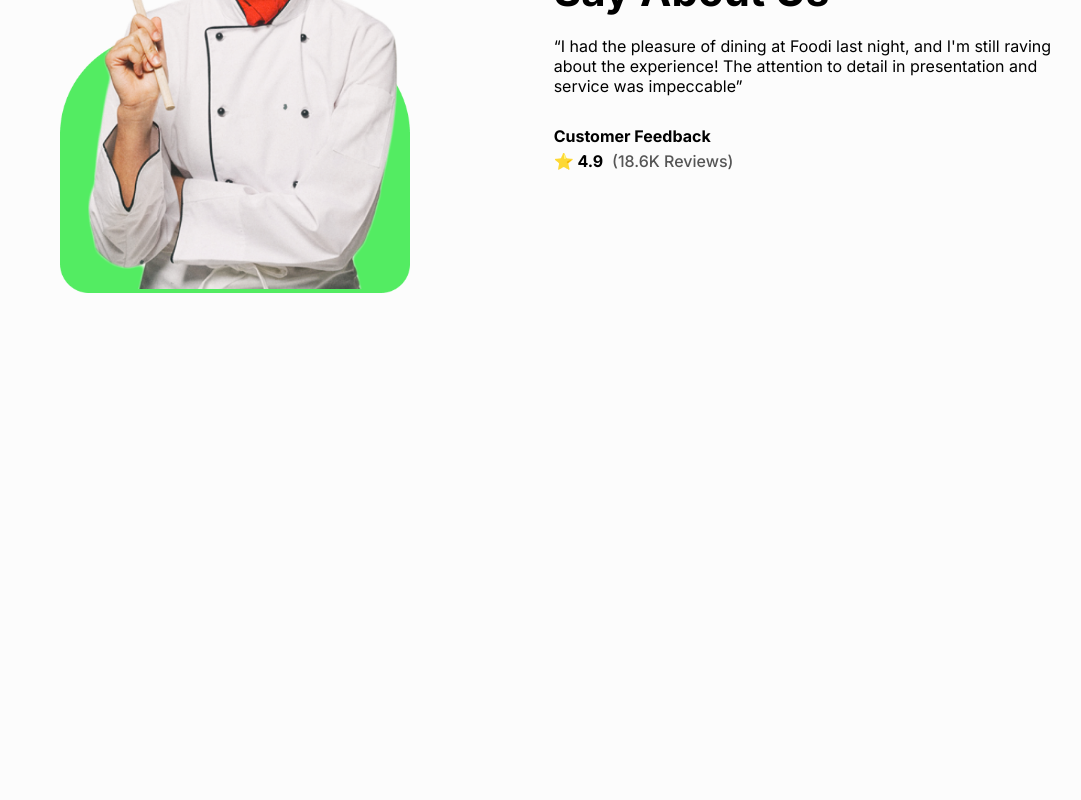
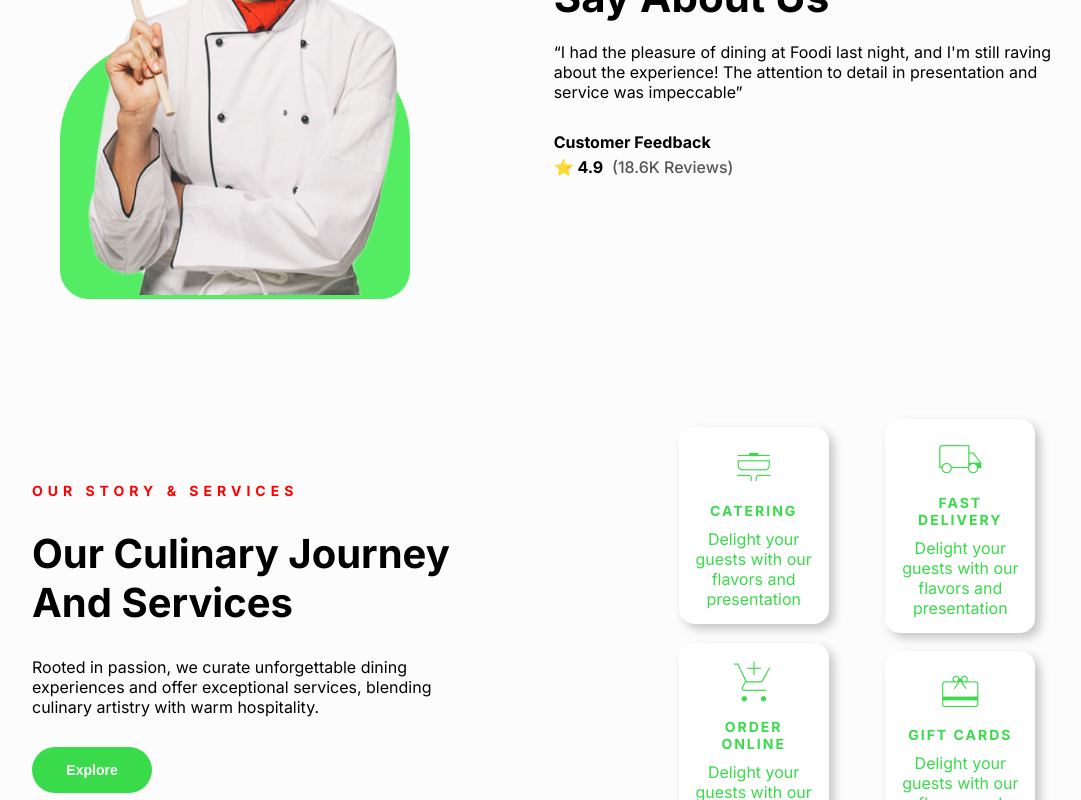
Before and after one commit to razeeth11/Restaurant_React, a React (Vite) app: page / in a window 1280 px wide. Shown: the part 2000-2800 px from the top of the page, without its empty margins (83-1164 px from the left). Before the commit the page ends 2313 px from the top, so only its background shows below. Built offline with nearby package versions, Linux system fonts and the light colour scheme.

Commit message:
Services-comp

```diff
--- a/src/App.css
+++ b/src/App.css
@@ -1,83 +1,83 @@
-@import url('https://fonts.googleapis.com/css2?family=Poppins:wght@400;500;600&display=swap');
+@import url("https://fonts.googleapis.com/css2?family=Poppins:wght@400;500;600&display=swap");
 
-*{
+* {
   padding: 0%;
   margin: 0%;
 }
 
-html{
+html {
   scroll-behavior: smooth;
 }
 
-body{
-  font-family: 'Inter', sans-serif;
+body {
+  font-family: "Inter", sans-serif;
   background: rgba(231, 231, 231, 0.123);
 }
 
 /* -----------------------NAV-BAR------------------------- */
 
-nav{
+nav {
   display: flex;
   align-items: center;
   justify-content: space-between;
-  font-family: 'Poppins', sans-serif;
-  padding:  20px 80px;
+  font-family: "Poppins", sans-serif;
+  padding: 20px 80px;
 }
 
-.logo-sec{
+.logo-sec {
   display: flex;
   align-items: center;
 }
 
-.logo-sec  img:nth-child(1){
-  background-color: #39DB4A;
+.logo-sec img:nth-child(1) {
+  background-color: #39db4a;
   padding: 5px;
   border-radius: 5px;
 }
 
-.nav-sec a{
+.nav-sec a {
   list-style-type: none;
   text-decoration: none;
-  font-size:16px;
+  font-size: 16px;
   font-weight: 500;
-  color: #4A4A4A;
+  color: #4a4a4a;
 }
 
-.nav-sec li{
+.nav-sec li {
   display: flex;
   align-items: center;
   gap: 5px;
 }
 
-.nav-sec a:hover{
-  color: #39DB4A;
+.nav-sec a:hover {
+  color: #39db4a;
 }
 
-.nav-sec .material-symbols-outlined{
-  color: #39DB4A;
+.nav-sec .material-symbols-outlined {
+  color: #39db4a;
 }
 
-.nav-sec ul{
+.nav-sec ul {
   display: flex;
   align-items: center;
-  gap:40px;
+  gap: 40px;
 }
 
-.contact-sec{
+.contact-sec {
   display: flex;
   align-items: center;
   gap: 20px;
 }
 
-.contact-sec .material-symbols-outlined{
-  font-size:20px
+.contact-sec .material-symbols-outlined {
+  font-size: 20px;
 }
 
-.contact-sec .material-symbols-outlined:hover{
+.contact-sec .material-symbols-outlined:hover {
   cursor: pointer;
 }
 
-.contact-sec button{
+.contact-sec button {
   display: flex;
   align-items: center;
   gap: 10px;
@@ -85,16 +85,16 @@ nav{
   color: white;
   outline: none;
   border: none;
-  background: #39DB4A;
+  background: #39db4a;
   border-radius: 40px;
   padding: 8px 15px;
   cursor: pointer;
-  font-family: 'Poppins', sans-serif;
+  font-family: "Poppins", sans-serif;
 }
 
 /* ---------------------------MAIN-DIV------------------------------ */
 
-main{
+main {
   display: flex;
   align-items: center;
   justify-content: space-between;
@@ -103,37 +103,37 @@ main{
   padding: 20px 80px;
 }
 
-.left-div{
+.left-div {
   display: flex;
   flex-direction: column;
   gap: 30px;
 }
 
-.food{
-  color:#39DB4A
+.food {
+  color: #39db4a;
 }
 
-.marketing-head{
-  font-size:48px;
+.marketing-head {
+  font-size: 48px;
   width: 450px;
   line-height: 60px;
 }
 
-.marketing-para{
+.marketing-para {
   font-size: 18px;
   font-weight: 500;
-  color: #4A4A4A;
+  color: #4a4a4a;
   line-height: 30px;
   width: 450px;
 }
 
-.order-buttons{
+.order-buttons {
   display: flex;
   align-items: center;
-  gap: 20px
+  gap: 20px;
 }
 
-.watch{
+.watch {
   display: flex;
   align-items: center;
   gap: 10px;
@@ -144,7 +144,7 @@ main{
   cursor: pointer;
 }
 
-.watch span{
+.watch span {
   background-color: white;
   border-radius: 50%;
   padding: 5px;
@@ -152,39 +152,39 @@ main{
   cursor: pointer;
 }
 
-.play-btn{
-  font-size:35px;
+.play-btn {
+  font-size: 35px;
   margin-left: 10px;
 }
 
-.order{
+.order {
   border: none;
   padding: 15px 30px;
   border-radius: 50px;
   font-size: 14px;
   font-weight: 500;
   color: white;
-  background: #39DB4A;
+  background: #39db4a;
   cursor: pointer;
 }
 
-.order:hover{
+.order:hover {
   background: #1ab82a;
   box-shadow: 5px 5px 15px #39db4970;
 }
 
-.ellipse{
+.ellipse {
   position: relative;
 }
 
-.ellipse-circle{
+.ellipse-circle {
   position: absolute;
   z-index: -1;
   right: 0px;
   bottom: 0px;
 }
 
-.spicy{
+.spicy {
   position: absolute;
   z-index: 2;
   top: 150px;
@@ -196,11 +196,11 @@ main{
   background: white;
 }
 
-.recommend img{
+.recommend img {
   border-radius: 5px;
 }
 
-.recommend-foods{
+.recommend-foods {
   position: absolute;
   bottom: 0px;
   left: 100px;
@@ -209,7 +209,7 @@ main{
   gap: 30px;
 }
 
-.recommend{
+.recommend {
   display: flex;
   align-items: center;
   justify-content: flex-start;
@@ -222,13 +222,13 @@ main{
   font-weight: 600;
 }
 
-.recommend-card{
+.recommend-card {
   display: flex;
   flex-direction: column;
   gap: 3px;
 }
 
-.dollar-sign{
+.dollar-sign {
   color: red;
   margin-right: 5px;
   font-weight: 700;
@@ -236,17 +236,18 @@ main{
 
 /* ---------------------------CATEGORIES SEC----------------- */
 
-.categories-sec{
+.categories-sec {
   display: flex;
   flex-direction: column;
-  justify-content: center;
+  align-items: center;
   flex-wrap: wrap;
   gap: 50px;
   margin: 80px 0;
   text-align: center;
 }
 
-.categories-lines p,.special-lines p{
+.categories-lines p,
+.special-lines p {
   color: red;
   letter-spacing: 5px;
   font-weight: 700;
@@ -255,11 +256,12 @@ main{
   text-align: center;
 }
 
-.categories-lines h1,.special-lines h1{
+.categories-lines h1,
+.special-lines h1 {
   font-size: 30px;
 }
 
-.category{
+.category {
   padding: 20px;
   border-radius: 10px;
   width: 150px;
@@ -269,50 +271,51 @@ main{
   transition: 300ms;
 }
 
-.category:hover{
-   scale: 1.07;
+.category:hover {
+  scale: 1.07;
 }
 
-.categories-img{
+.categories-img {
   display: flex;
   justify-content: center;
   align-items: center;
+  flex-wrap: wrap;
   gap: 40px;
 }
 
-.category img{
+.category img {
   width: 65px;
   height: 65px;
   object-fit: cover;
-  background:#C1F1C6;
-  padding:  15px;
+  background: #c1f1c6;
+  padding: 15px;
   border-radius: 50%;
 }
 
-.dish-variety{
+.dish-variety {
   font-size: 14px;
   font-weight: 700;
   padding: 5px 0;
 }
 
-.special-sec{
+.special-sec {
   display: flex;
   flex-direction: column;
-  justify-content: center;
+  flex-wrap: wrap;
   align-items: center;
   padding: 20px 80px;
 }
 
-.special-img img{
+.special-img img {
   margin: 0 auto;
 }
 
-.special-img .heart{
+.special-img .heart {
   position: absolute;
   top: 0;
   right: 0;
   padding: 10px;
-  background: #39DB4A;
+  background: #39db4a;
   border-radius: 0 20px;
   color: white;
   font-size: 20px;
@@ -320,11 +323,11 @@ main{
   transition: 200ms;
 }
 
-.special-img .heart:hover{
+.special-img .heart:hover {
   color: red;
 }
 
-.special-image{
+.special-image {
   display: flex;
   align-items: center;
   flex-wrap: wrap;
@@ -332,7 +335,7 @@ main{
   margin-top: 50px;
 }
 
-.special-img{
+.special-img {
   position: relative;
   display: flex;
   flex-direction: column;
@@ -345,11 +348,11 @@ main{
   transition: 300ms;
 }
 
-.special-img:hover{
+.special-img:hover {
   scale: 1.07;
 }
 
-.spl-img-lines{
+.spl-img-lines {
   display: flex;
   flex-direction: column;
   gap: 10px;
@@ -357,20 +360,20 @@ main{
   padding: 10px;
 }
 
-.spl-img-lines p:nth-child(1),.spl-img-lines p:nth-child(3){
+.spl-img-lines p:nth-child(1),
+.spl-img-lines p:nth-child(3) {
   font-weight: 700;
-  font-size: 14px
+  font-size: 16px;
 }
 
-.spl-img-lines p:nth-child(2){
-color: #4A4A4A;
-font-weight: 500;
+.spl-img-lines p:nth-child(2) {
+  color: #4a4a4a;
+  font-weight: 500;
 }
-
 
 /* -----------------------TESTIMONIALS-------------------- */
 
-.testimonial{
+.testimonial {
   padding: 20px 80px;
   margin-top: 100px;
   display: flex;
@@ -380,55 +383,135 @@ font-weight: 500;
   gap: 80px;
 }
 
-.test-image{
+.test-image {
   position: relative;
 }
 
-.test-img-two{
+.test-img-two {
   position: absolute;
   z-index: -1;
   bottom: 0;
   left: 0;
 }
 
-.test-lines{
+.test-lines {
   max-width: 500px;
 }
 
-.test-div-one{
+.test-div-one {
   display: flex;
   flex-direction: column;
   gap: 20px;
 }
 
-.test-div-two{
+.test-div-two {
   display: flex;
   flex-direction: column;
   gap: 5px;
   margin-top: 30px;
 }
 
-.test-feed{
+.test-feed {
   font-weight: 900;
 }
 
-.reviews{
+.reviews {
   font-weight: 500;
   color: #555;
   margin-left: 5px;
 }
 
-.test-title{
+.test-title {
   color: red;
   letter-spacing: 5px;
   font-weight: 700;
   font-size: 14px;
 }
 
-.test-head{
+.test-head {
   font-size: 42px;
 }
 
-.test-para{
+.test-para {
   font-size: 16px;
 }
+
+/* -----------------------------SERVICES------------------------- */
+
+.services-sec {
+  display: flex;
+  align-items: center;
+  justify-content: space-around;
+  flex-wrap: wrap;
+  gap:  30px;
+  padding: 0 80px;
+  margin-top: 100px;
+}
+
+.service-div-one {
+  display: flex;
+  flex-direction: column;
+  gap: 30px;
+  max-width: 500px;
+}
+
+.service-div-two {
+  display: flex;
+  align-items: center;
+  justify-content: space-evenly;
+  gap: 10px;
+  max-width: 450px;
+  flex-wrap: wrap;
+}
+
+.service-title {
+  color: red;
+  letter-spacing: 5px;
+  font-weight: 700;
+  font-size: 14px;
+}
+
+.service-head {
+  font-size: 40px;
+}
+
+.service-para {
+  font-size: 16px;
+  max-width: 400px;
+}
+
+.service-button {
+  border: none;
+  padding: 15px 25px;
+  background: #39db4a;
+  color: white;
+  font-size: 14px;
+  font-weight: 600;
+  width: 120px;
+  border-radius: 50px;
+  cursor: pointer;
+}
+
+.service-icon {
+  display: flex;
+  flex-direction: column;
+  gap: 10px;
+  text-align: center;
+  width: 120px;
+  padding: 15px;
+  background: white;
+  border-radius: 15px;
+  box-shadow: 5px 5px 10px rgba(128, 128, 128, 0.436);
+  color: #39db4a;
+}
+
+.service-icon-head {
+  font-weight: 900;
+  font-size: 14px;
+  letter-spacing: 2px;
+}
+
+.service-icon .material-symbols-outlined {
+  font-size: 50px;
+  font-weight: 100;
+}
--- a/src/App.jsx
+++ b/src/App.jsx
@@ -2,6 +2,7 @@ import "./App.css";
 import { Categories } from "./Categories";
 import { Main } from "./Main.1";
 import { NavBar } from "./NavBar";
+import { Services } from "./Services";
 import { Testimonial } from "./Testimonial";
 
 function App() {
@@ -11,6 +12,7 @@ function App() {
       <Main />
       <Categories />
       <Testimonial />
+      <Services />
     </div>
   );
 }
--- /dev/null
+++ b/src/Services.jsx
@@ -0,0 +1,38 @@
+export function Services() {
+  return (
+    <div className="services-sec">
+      <div className="service-div-one">
+        <p className="service-title">OUR STORY & SERVICES</p>
+        <h1 className="service-head">Our Culinary Journey And Services</h1>
+        <p className="service-para">
+          Rooted in passion, we curate unforgettable dining experiences and
+          offer exceptional services, blending culinary artistry with warm
+          hospitality.
+        </p>
+        <button className="service-button">Explore</button>
+      </div>
+      <div className="service-div-two">
+        <div className="service-icon">
+          <span class="material-symbols-outlined">cooking</span>
+          <p className="service-icon-head">CATERING</p>
+          <p>Delight your guests with our flavors and presentation</p>
+        </div>
+        <div className="service-icon">
+          <span class="material-symbols-outlined">local_shipping</span>
+          <p className="service-icon-head">FAST DELIVERY</p>
+          <p>Delight your guests with our flavors and presentation</p>
+        </div>
+        <div className="service-icon">
+          <span class="material-symbols-outlined">add_shopping_cart</span>
+          <p className="service-icon-head">ORDER ONLINE</p>
+          <p>Delight your guests with our flavors and presentation</p>
+        </div>
+        <div className="service-icon">
+          <span class="material-symbols-outlined">redeem</span>
+          <p className="service-icon-head">GIFT CARDS</p>
+          <p>Delight your guests with our flavors and presentation</p>
+        </div>
+      </div>
+    </div>
+  );
+}
```
